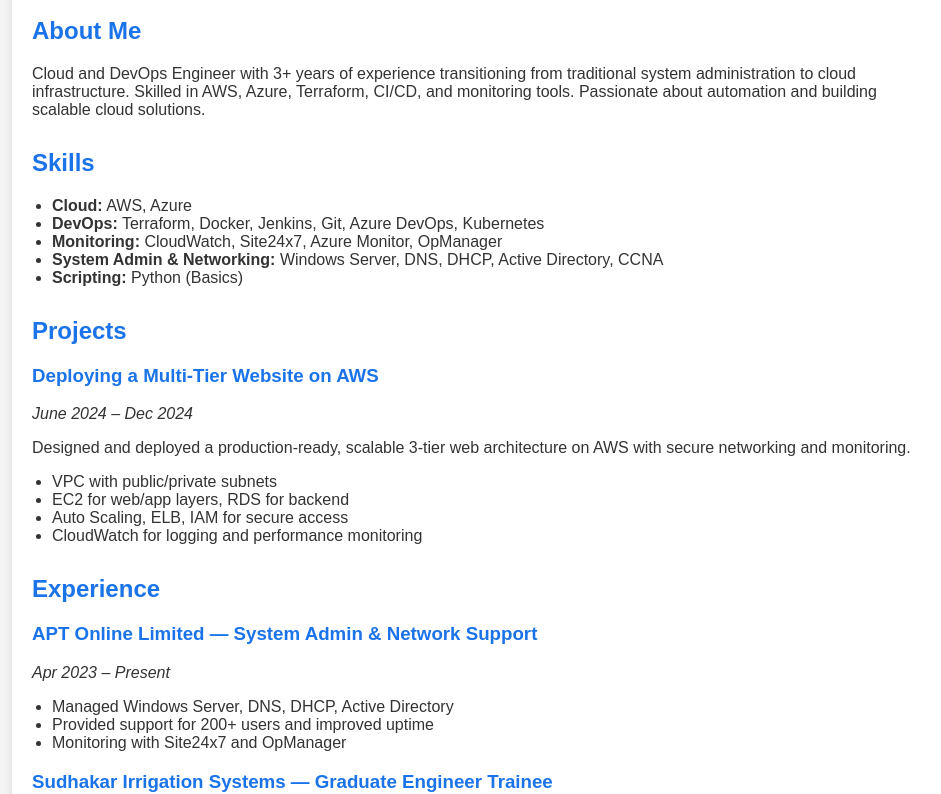
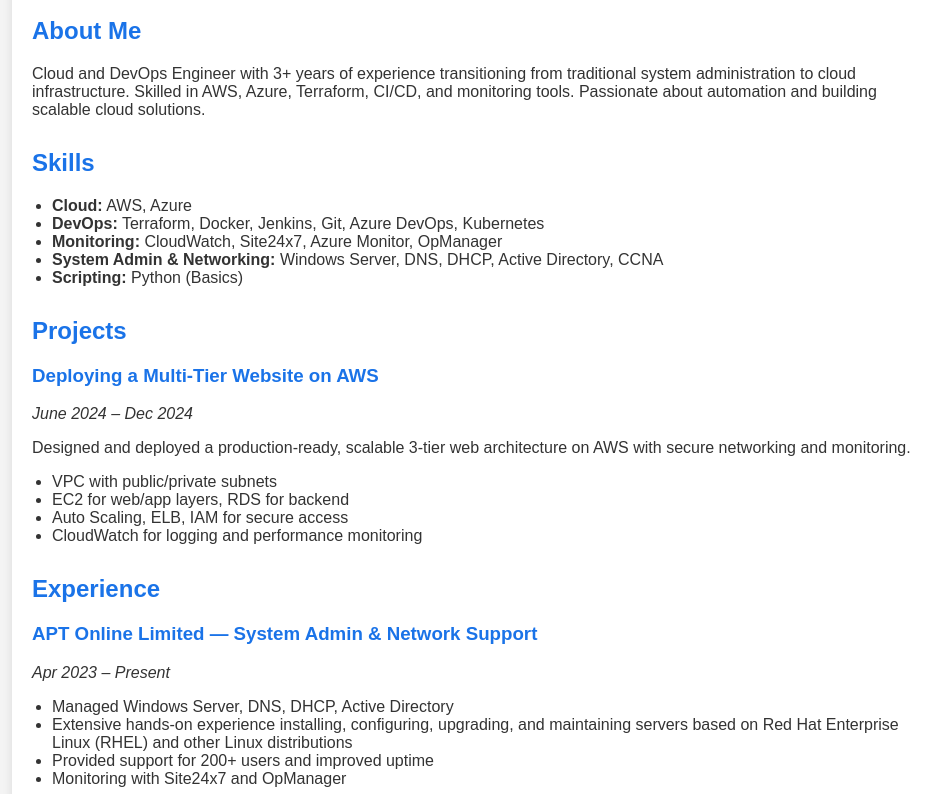
Before and after one commit to Rokkamravi9676/Ravi-Rokkam-Portfolio, a plain HTML site: page index.html in a window 1280 px wide. Shown: the part 161-955 px from the top of the page, without its empty margins (158-1099 px from the left). Drawn offline with Linux system fonts and the light colour scheme.

Commit message:
Update index.html
changes made

```diff
--- a/index.html
+++ b/index.html
@@ -75,6 +75,7 @@
       <p><em>Apr 2023 – Present</em></p>
       <ul>
         <li>Managed Windows Server, DNS, DHCP, Active Directory</li>
+        <li>Extensive hands-on experience installing, configuring, upgrading, and maintaining servers based on Red Hat Enterprise Linux (RHEL) and other Linux distributions</li>
         <li>Provided support for 200+ users and improved uptime</li>
         <li>Monitoring with Site24x7 and OpManager</li>
       </ul>
```
